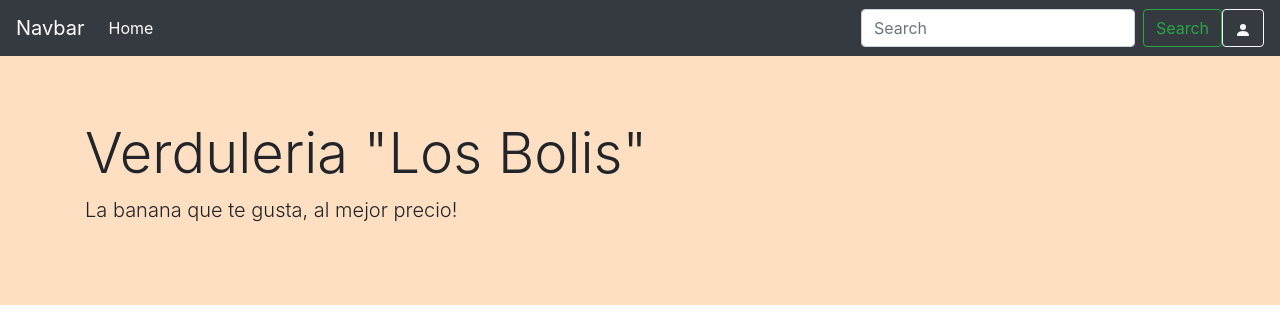
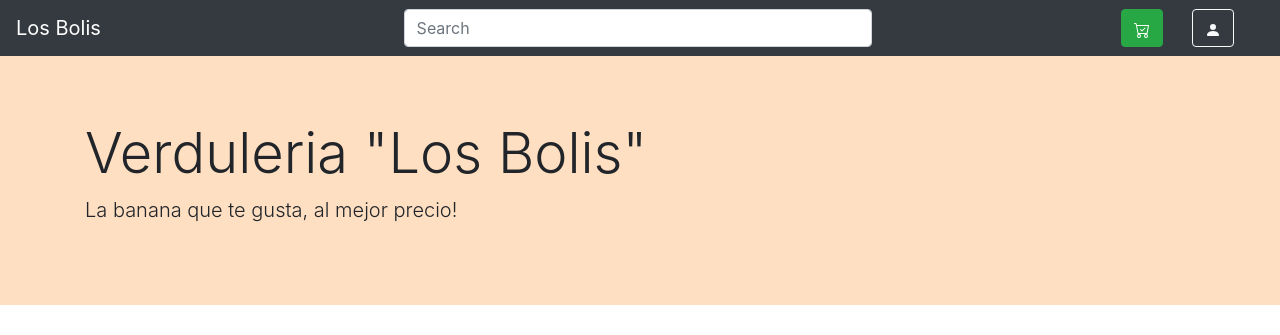
Before and after one commit to ocenturion/ecommerce, a PHP site: page / in a window 1280 px wide. Shown: the top 335 px of the page. Run offline with PHP 8.4, Linux system fonts and the light colour scheme; data comes from the database, SQL or seed files in the repository.

Commit message:
OC - cambios en el menu

```diff
--- a/index.php
+++ b/index.php
@@ -33,7 +33,6 @@
 			let producto='';
 			let valor="";
 			let clase = '';
-			let desabilitarBtn="";
             respuesta2.forEach(elemento => {
 				if (JSON.parse(localStorage.getItem("carro"))) {
         		  for (let index = 0;index < JSON.parse(localStorage.getItem("carro")).length;index++) {
@@ -41,14 +40,11 @@
         		    if (elemento.id === JSON.parse(localStorage.getItem("carro"))[index].id) {
 						clase = 'class="btn btn-warning btn-block text-left"';
 						valor="Producto ya agregado";
-						desabilitarBtn="disabled";
 						break;
         		    }else{
 						clase = 'class="btn btn-link btn-block text-left"';
 						valor="Agregar al carrito";
-						desabilitarBtn="";
 					}
-					console.log(JSON.parse(localStorage.getItem("carro"))[index].id," ",elemento.id, valor);
         		  }
         		}else{
 					clase = 'class="btn btn-link btn-block text-left"';
@@ -56,7 +52,7 @@
 				}
               let esunjson=JSON.stringify(elemento);
               producto+=`
-              <div class="col-12 col-md-3 mb-3 ml-md-3">
+              <div class="col-12 col-md-3 mb-3 ml-md-5 mr-md-2">
                 <div class="card mx-auto" style="width: 18rem;">
                   <img src="https://1.bp.blogspot.com/-0V5xiGGwhBc/VK0My5TjBTI/AAAAAAAADxY/cQjkOOq9uqM/s1600/manzana-roja.png" class="card-img-top" alt="...">
                   <div class="card-body">
@@ -64,7 +60,7 @@
                         <h5>$ ${elemento.precio}</h5>
                     <p class="card-text">${elemento.descripcion}</p>
                   </div>
-                  <button id="carrito" ${clase} onclick='agregarAlCarrito(${esunjson})' ${desabilitarBtn}>
+                  <button id="btncarrito${elemento.id}" ${clase} onclick='agregarAlCarrito(${esunjson})'>
                   	<svg width="1em" height="1em" viewBox="0 0 16 16" class="bi bi-cart-plus" fill="currentColor" xmlns="http://www.w3.org/2000/svg">
 					  <path fill-rule="evenodd" d="M0 1.5A.5.5 0 0 1 .5 1H2a.5.5 0 0 1 .485.379L2.89 3H14.5a.5.5 0 0 1 .491.592l-1.5 8A.5.5 0 0 1 13 12H4a.5.5 0 0 1-.491-.408L2.01 3.607 1.61 2H.5a.5.5 0 0 1-.5-.5zM3.102 4l1.313 7h8.17l1.313-7H3.102zM5 12a2 2 0 1 0 0 4 2 2 0 0 0 0-4zm7 0a2 2 0 1 0 0 4 2 2 0 0 0 0-4zm-7 1a1 1 0 1 0 0 2 1 1 0 0 0 0-2zm7 0a1 1 0 1 0 0 2 1 1 0 0 0 0-2z"/>
 					  <path fill-rule="evenodd" d="M8.5 5a.5.5 0 0 1 .5.5V7h1.5a.5.5 0 0 1 0 1H9v1.5a.5.5 0 0 1-1 0V8H6.5a.5.5 0 0 1 0-1H8V5.5a.5.5 0 0 1 .5-.5z"/>
@@ -99,16 +95,37 @@
         })
       }
       function agregarAlCarrito(elemento){
-        console.log(elemento);
 
         let carroArray = [];
         if (JSON.parse(localStorage.getItem("carro"))) {
 			carroArray = JSON.parse(localStorage.getItem("carro"));
+			console.log(JSON.parse(localStorage.getItem("carro")).length);
+			for (let index = 0;index < JSON.parse(localStorage.getItem("carro")).length;index++) {
+				if (elemento.id === JSON.parse(localStorage.getItem("carro"))[index].id) {
+          if (index < JSON.parse(localStorage.getItem("carro")).length) {
+            console.log("elimino el producto del carro");
+					  carroArray.splice(index, 1);
+					  localStorage.setItem("carro", JSON.stringify(carroArray));
+					  if(JSON.parse(localStorage.getItem("carro")).length==0){
+						localStorage.clear();
+						console.log("elimino el carro");
+					  }
+					break;
+          }
+
+				}else{
+					carroArray.push(elemento);
+					localStorage.setItem("carro", JSON.stringify(carroArray));
+					console.log("1-agrego el producto del carro");
+					/* break; */
+				}
+			}
         } else {
 		  	carroArray = [];
-        }
 		  	carroArray.push(elemento);
 			localStorage.setItem("carro", JSON.stringify(carroArray));
+			console.log("2-agrego el producto del carro");
+        }
 		listarProductos();
       }
     </script>
--- a/menu.php
+++ b/menu.php
@@ -1,26 +1,35 @@
 
 <nav class="navbar navbar-expand-lg navbar-dark bg-dark">
-    <a class="navbar-brand" href="#">Navbar</a>
+    <a class="navbar-brand" href="#">Los Bolis</a>
     <button class="navbar-toggler" type="button" data-toggle="collapse" data-target="#navbarSupportedContent" aria-controls="navbarSupportedContent" aria-expanded="false" aria-label="Toggle navigation">
       <span class="navbar-toggler-icon"></span>
     </button>
 
     <div class="collapse navbar-collapse" id="navbarSupportedContent">
-      <ul class="navbar-nav mr-auto">
-        <li class="nav-item active">
-          <a class="nav-link" href="#">Home <span class="sr-only">(current)</span></a>
-        </li>
-      </ul>
-      <form class="form-inline my-2 my-lg-0">
-        <input class="form-control mr-sm-2" type="search" placeholder="Search" aria-label="Search">
-        <button class="btn btn-outline-success my-2 my-sm-0" type="submit">Search</button>
-
-      </form>
-      <button class="btn btn-outline-light my-2 my-sm-0" type="submit" data-toggle="modal" data-target="#exampleModal" data-whatever="@mdo">
-        <svg width="1em" height="1em" viewBox="0 0 16 16" class="bi bi-person-fill" fill="currentColor" xmlns="http://www.w3.org/2000/svg">
-          <path fill-rule="evenodd" d="M3 14s-1 0-1-1 1-4 6-4 6 3 6 4-1 1-1 1H3zm5-6a3 3 0 1 0 0-6 3 3 0 0 0 0 6z"/>
-        </svg>
-      </button>
+        <div class="form-row" style="width: 100%;">
+            <div class="form-group col-lg-3 my-lg-0">
+            </div>
+            <div class="form-group col-lg-5 my-lg-0">
+                <input class="form-control my-3 my-lg-0" type="search" placeholder="Search" aria-label="Search">
+            </div>
+            <div class="form-group col-lg-2" style="height: 0px;margin: 0;">
+            </div>
+            <div class="form-group col-lg-1 my-lg-0" >
+                <a class="btn btn-success my-2 my-lg-0 ml-lg-5" href="">
+                    <svg width="1em" height="1em" viewBox="0 0 16 16" class="bi bi-cart-check" fill="currentColor" xmlns="http://www.w3.org/2000/svg">
+                        <path fill-rule="evenodd" d="M0 1.5A.5.5 0 0 1 .5 1H2a.5.5 0 0 1 .485.379L2.89 3H14.5a.5.5 0 0 1 .491.592l-1.5 8A.5.5 0 0 1 13 12H4a.5.5 0 0 1-.491-.408L2.01 3.607 1.61 2H.5a.5.5 0 0 1-.5-.5zM3.102 4l1.313 7h8.17l1.313-7H3.102zM5 12a2 2 0 1 0 0 4 2 2 0 0 0 0-4zm7 0a2 2 0 1 0 0 4 2 2 0 0 0 0-4zm-7 1a1 1 0 1 0 0 2 1 1 0 0 0 0-2zm7 0a1 1 0 1 0 0 2 1 1 0 0 0 0-2z"/>
+                        <path fill-rule="evenodd" d="M11.354 5.646a.5.5 0 0 1 0 .708l-3 3a.5.5 0 0 1-.708 0l-1.5-1.5a.5.5 0 1 1 .708-.708L8 8.293l2.646-2.647a.5.5 0 0 1 .708 0z"/>
+                    </svg>
+                </a>
+            </div>
+            <div class="form-group col-lg-1 my-lg-0">
+                <button class="btn btn-outline-light my-2 my-lg-0 ml-lg-4" type="submit" data-toggle="modal" data-target="#exampleModal" data-whatever="@mdo">
+                    <svg width="1em" height="1em" viewBox="0 0 16 16" class="bi bi-person-fill" fill="currentColor" xmlns="http://www.w3.org/2000/svg">
+                        <path fill-rule="evenodd" d="M3 14s-1 0-1-1 1-4 6-4 6 3 6 4-1 1-1 1H3zm5-6a3 3 0 1 0 0-6 3 3 0 0 0 0 6z"/>
+                    </svg>
+                </button>
+            </div>
+        </div>
     </div>
 </nav>
 
```
Also changed, not shown: menuAdmin.php (+8 -5 lines). Lines whose indentation alone changed are shown as unchanged.
